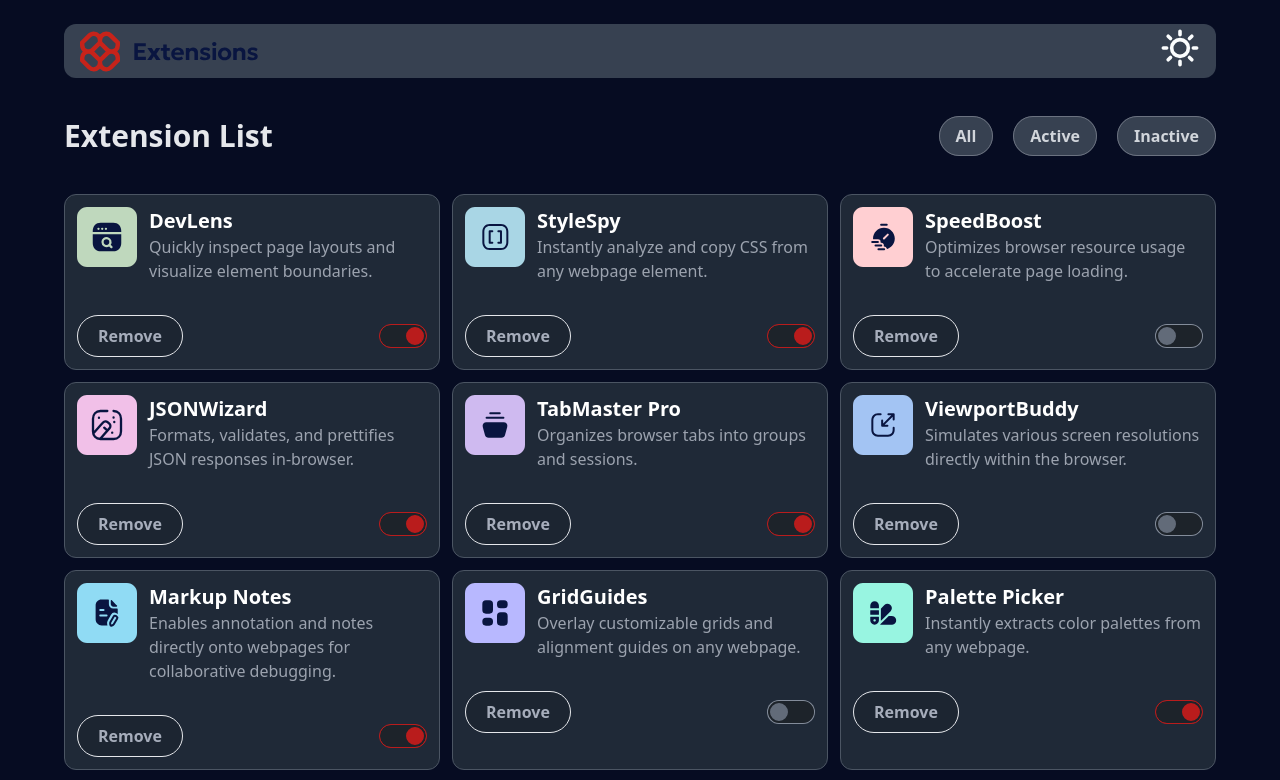
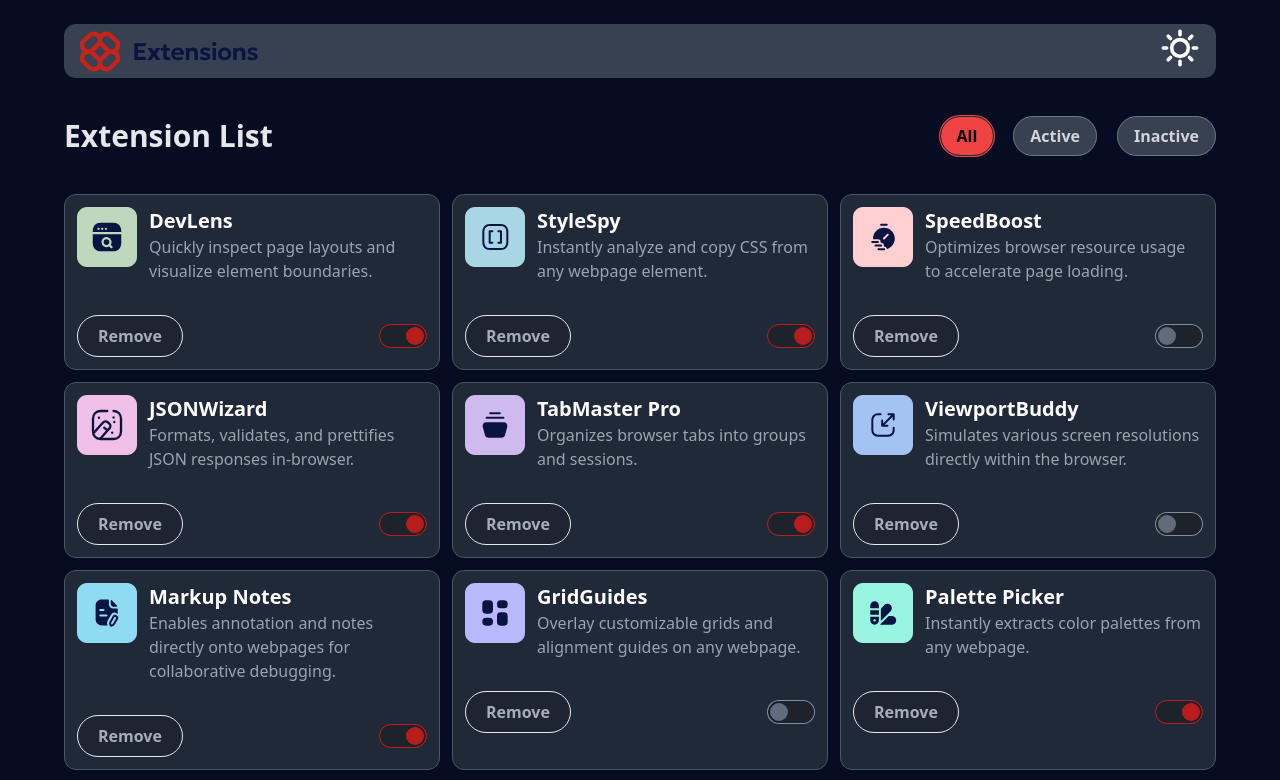
Before and after one commit to rishikesh-babu/Browser-Extension-Frontend-Challenge, a React (Vite) app: page / in a window 1280 px wide. Shown: the top 780 px of the page. Built offline with nearby package versions, Linux system fonts and the light colour scheme.

Commit message:
Updated button functionality

```diff
--- a/src/App.jsx
+++ b/src/App.jsx
@@ -40,9 +40,9 @@ export default function App() {
                         </select>
 
                         <div className=" flex justify-evenly sm:gap-5">
-                            <Button name={'All'} value={'all'} setValue={setValue}  />
-                            <Button name={'Active'} value={'active'} setValue={setValue} />
-                            <Button name={'Inactive'} value={'inactive'} setValue={setValue} />
+                            <Button name={'All'} value={'all'} setValue={setValue} selected={value} />
+                            <Button name={'Active'} value={'active'} setValue={setValue} selected={value} />
+                            <Button name={'Inactive'} value={'inactive'} setValue={setValue} selected={value} />
                         </div>
                     </div>
                 </div>
--- a/src/Components/Button.jsx
+++ b/src/Components/Button.jsx
@@ -1,9 +1,9 @@
 import React from 'react'
 
-export default function Button({ name, value, setValue }) {
+export default function Button({ name, value, setValue, selected }) {
     return (
         <label>
-            <input type="radio" name="filter" value={value ?? ''} className="hidden peer" />
+            <input type="radio" checked={selected === value} name="filter" value={value ?? ''} className="hidden peer" />
             <span onClick={() => setValue(value)} className="px-4 py-2 font-semibold text-md text-gray-300 bg-gray-700 hover:bg-gray-600 duration-300 border border-gray-500 rounded-full select-none cursor-pointer peer-checked:bg-red-500 peer-checked:border-none peer-checked:text-black peer-checked:outline peer-checked:outline-1 peer-checked:outline-gray-800 peer-checked:ring-2 peer-checked:ring-red-500">
                 {name}
             </span>
```
